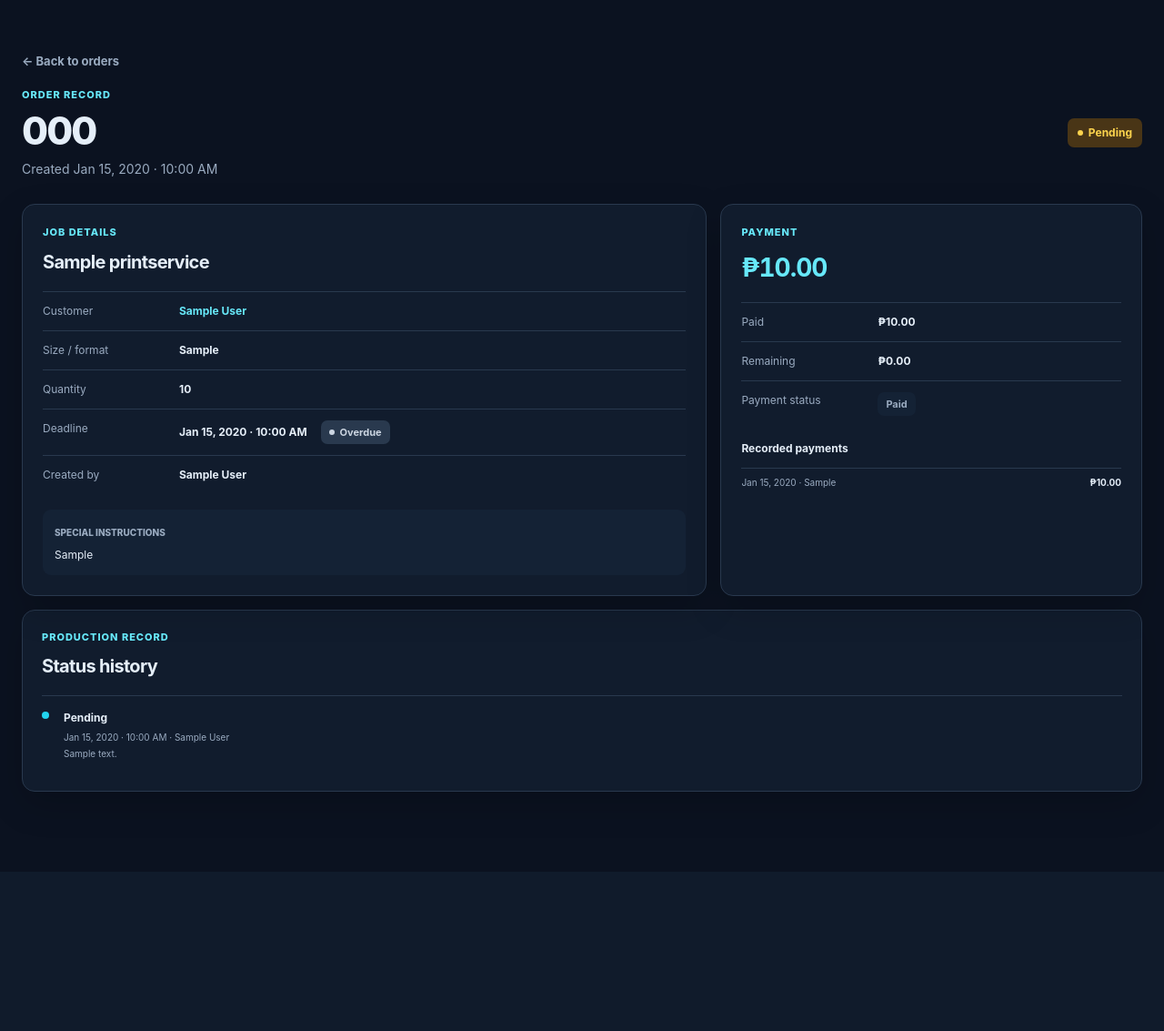
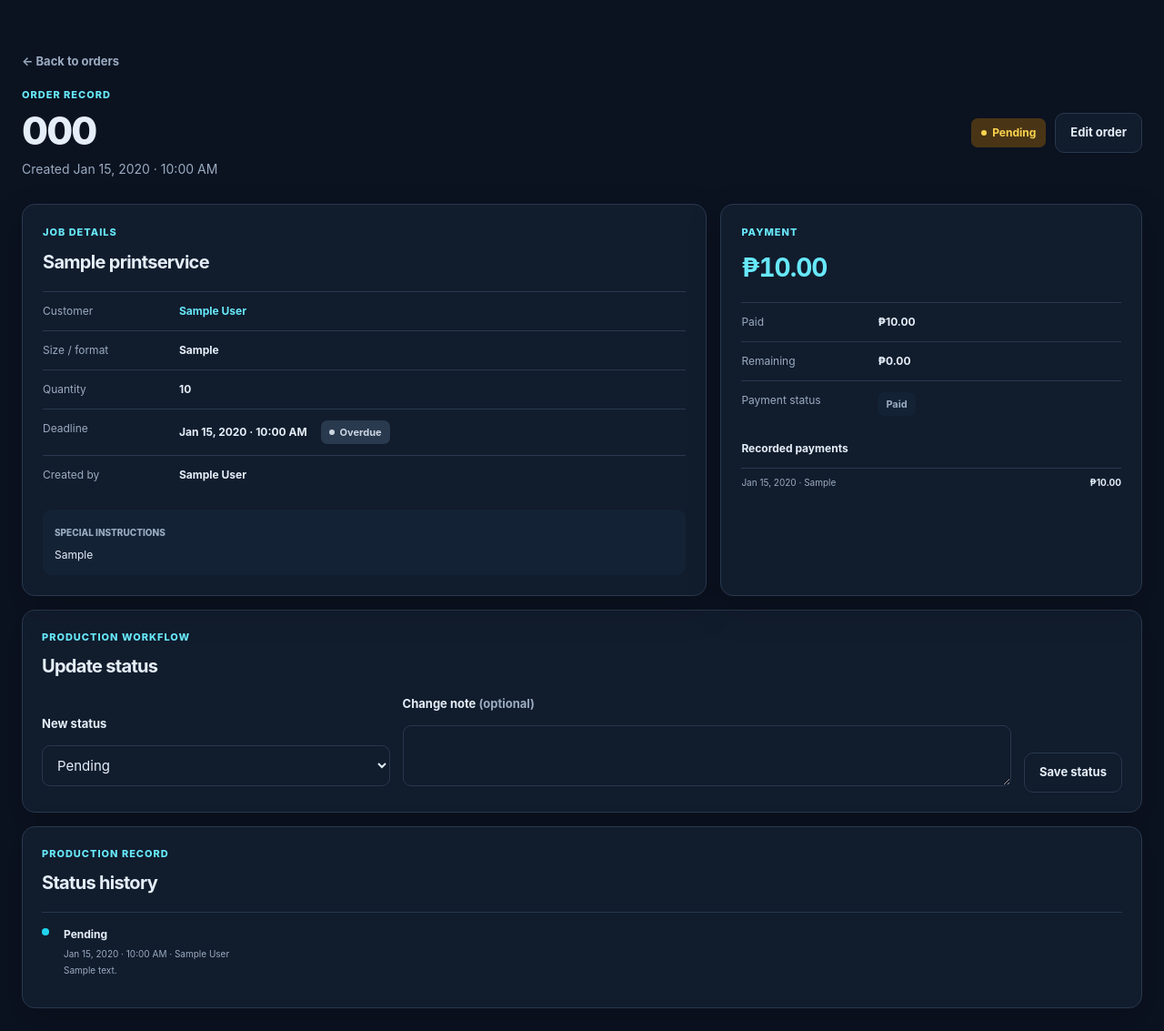
Before and after one commit to JIDIIII/CS327---PrintFlow, a Django app: page /orders/1/ in a window 1280 px wide. Shown: the part 76-1209 px from the top of the page at 91% size. Before the commit the page ends 976 px from the top, so only its background shows below. Run offline with Django 5.2, Linux system fonts and the light colour scheme; a user stored in the database is signed in; tables that the repository leaves empty hold one stand-in row (values such as "Sample post").

Commit message:
Complete order updates and payment recording

```diff
--- a/app/apps/orders/forms.py
+++ b/app/apps/orders/forms.py
@@ -1,7 +1,7 @@
 from uuid import uuid4
 
 from django import forms
-from django.db import transaction
+from django.db import models, transaction
 from django.utils import timezone
 
 from apps.customers.models import Customer
@@ -34,7 +34,12 @@ class OrderCreateForm(forms.ModelForm):
     def __init__(self, *args, **kwargs):
         super().__init__(*args, **kwargs)
         self.fields["customer"].queryset = Customer.objects.order_by("name", "id")
-        self.fields["service"].queryset = PrintService.objects.filter(is_active=True)
+        services = PrintService.objects.filter(is_active=True)
+        if self.instance.pk and self.instance.service_id:
+            services = PrintService.objects.filter(
+                models.Q(is_active=True) | models.Q(pk=self.instance.service_id)
+            )
+        self.fields["service"].queryset = services
         for name, field in self.fields.items():
             field.widget.attrs["aria-describedby"] = f"id_{name}-errors"
 
@@ -65,3 +70,29 @@ class OrderCreateForm(forms.ModelForm):
         )
         self.save_m2m()
         return order
+
+    @transaction.atomic
+    def update_existing(self):
+        order = super().save(commit=False)
+        order.total_price = order.service.price * order.quantity
+        order.save()
+        item = OrderItem.objects.filter(order=order).order_by("pk").first()
+        if item:
+            item.service = order.service
+            item.quantity = order.quantity
+            item.subtotal = order.total_price
+            item.save(update_fields=("service", "quantity", "subtotal"))
+        else:
+            OrderItem.objects.create(
+                order=order,
+                service=order.service,
+                quantity=order.quantity,
+                subtotal=order.total_price,
+            )
+        self.save_m2m()
+        return order
+
+
+class OrderStatusForm(forms.Form):
+    status = forms.ChoiceField(choices=OrderStatus.choices)
+    note = forms.CharField(required=False, widget=forms.Textarea(attrs={"rows": 2}))
--- a/app/apps/orders/urls.py
+++ b/app/apps/orders/urls.py
@@ -8,5 +8,6 @@ app_name = "orders"
 urlpatterns = [
     path("", views.order_list, name="list"),
     path("new/", views.order_create, name="create"),
+    path("<int:pk>/edit/", views.order_edit, name="edit"),
     path("<int:pk>/", views.order_detail, name="detail"),
 ]
--- a/app/apps/orders/views.py
+++ b/app/apps/orders/views.py
@@ -10,8 +10,8 @@ from django.utils.dateparse import parse_date
 
 from apps.customers.models import Customer
 
-from .forms import OrderCreateForm
-from .models import Order, OrderStatus, PaymentStatus, PrintService
+from .forms import OrderCreateForm, OrderStatusForm
+from .models import Order, OrderStatus, OrderStatusHistory, PaymentStatus, PrintService
 
 
 @login_required
@@ -108,6 +108,27 @@ def order_detail(request, pk):
         ),
         pk=pk,
     )
+    status_form = OrderStatusForm(initial={"status": order.status})
+    if request.method == "POST":
+        status_form = OrderStatusForm(request.POST)
+        if status_form.is_valid():
+            new_status = status_form.cleaned_data["status"]
+            if new_status != order.status:
+                previous_status = order.status
+                order.status = new_status
+                order.save(update_fields=("status", "updated_at"))
+                OrderStatusHistory.objects.create(
+                    order=order,
+                    from_status=previous_status,
+                    to_status=new_status,
+                    changed_by=request.user,
+                    note=status_form.cleaned_data["note"],
+                )
+                messages.success(request, "Order status updated.")
+                return redirect("orders:detail", pk=order.pk)
+            messages.info(request, "The order is already in that status.")
+            return redirect("orders:detail", pk=order.pk)
+
     order.paid_total = sum((payment.amount for payment in order.payments.all()), Decimal("0.00"))
     if order.paid_total <= 0:
         order.payment_label = PaymentStatus.UNPAID.label
@@ -116,4 +137,29 @@ def order_detail(request, pk):
     else:
         order.payment_label = PaymentStatus.PAID.label
     order.remaining_display = max(order.total_price - order.paid_total, Decimal("0.00"))
-    return render(request, "orders/order_detail.html", {"order": order})
+    return render(
+        request,
+        "orders/order_detail.html",
+        {"order": order, "status_form": status_form},
+    )
+
+
+@login_required
+def order_edit(request, pk):
+    order = get_object_or_404(Order.objects.select_related("customer", "service"), pk=pk)
+    form = OrderCreateForm(request.POST or None, instance=order)
+    if request.method == "POST" and form.is_valid():
+        form.update_existing()
+        messages.success(request, f"Order {order.order_number} was updated.")
+        return redirect("orders:detail", pk=order.pk)
+
+    return render(
+        request,
+        "orders/order_form.html",
+        {
+            "form": form,
+            "order": order,
+            "has_customers": Customer.objects.exists(),
+            "has_services": form.fields["service"].queryset.exists(),
+        },
+    )
--- a/app/apps/payments/urls.py
+++ b/app/apps/payments/urls.py
@@ -7,4 +7,5 @@ app_name = "payments"
 
 urlpatterns = [
     path("", views.payment_list, name="list"),
+    path("orders/<int:order_id>/new/", views.payment_create, name="create"),
 ]
--- a/app/static/css/orders/orders.css
+++ b/app/static/css/orders/orders.css
@@ -18,4 +18,14 @@
 @media (max-width: 760px) { .orders-summary { grid-template-columns: repeat(2, 1fr); }.orders-workspace, .customers-workspace { padding: 15px; }.filter-bar { grid-template-columns: 1fr 1fr; }.search-field { grid-column: 1 / -1; }.filter-submit { grid-column: auto; }.clear-filters { grid-column: 2; grid-row: 3; }.order-table { min-width: 0; }.detail-grid { grid-template-columns: 1fr; }.detail-list > div { grid-template-columns: 105px 1fr; }.record-form { padding: 17px; } }
 @media (max-width: 760px) { .order-skeleton-stats { grid-template-columns: repeat(2, 1fr); }.skeleton-filter-row { grid-template-columns: 1fr 1fr; }.skeleton-filter-search { grid-column: 1 / -1; }.skeleton-order-table { padding: 7px; }.skeleton-order-table-head { display: none; }.skeleton-order-row { grid-template-columns: 1fr 1fr; gap: 8px; min-height: 0; margin-bottom: 8px; padding: 10px; border: 1px solid var(--line); border-radius: 9px; }.skeleton-order-row .skeleton-block { height: 10px; }.skeleton-order-row .skeleton-block:first-child { grid-column: 1 / -1; height: 14px; } }
 @media (max-width: 440px) { .orders-summary { gap: 8px; }.summary-card { min-height: 99px; padding: 12px; }.summary-card strong { font-size: 24px; }.filter-bar { grid-template-columns: 1fr; }.search-field, .filter-submit, .clear-filters { grid-column: auto; grid-row: auto; }.clear-filters { justify-self: end; }.order-detail-heading { align-items: flex-start !important; }.detail-card, .history-card { padding: 16px; }.skeleton-page-heading { align-items: flex-start; flex-direction: column; }.skeleton-page-heading .skeleton-button { flex-basis: 38px; width: 132px; }.skeleton-filter-row { grid-template-columns: 1fr; }.skeleton-filter-search { grid-column: auto; } }
+
+.detail-heading-actions { display: flex; align-items: center; gap: 10px; }
+.payment-action { display: inline-flex; margin-top: 18px; text-decoration: none; }
+.status-update-form { display: grid; grid-template-columns: minmax(170px, .8fr) minmax(220px, 1.4fr) auto; align-items: end; gap: 14px; }
+.status-update-form .field { margin: 0; }
+.status-update-form .field label { display: block; margin-bottom: 6px; }
+.status-update-form select, .status-update-form textarea { width: 100%; }
+.status-update-form textarea { min-height: 40px; }
+.status-update-form .button { white-space: nowrap; }
+@media (max-width: 760px) { .detail-heading-actions { align-items: flex-start; flex-direction: column; }.status-update-form { grid-template-columns: 1fr; }.status-update-form .button { justify-self: start; } }
 @media (prefers-reduced-motion: reduce) { .orders-main { animation: none; }.row-action span { transition: none; } }
--- a/app/templates/orders/order_detail.html
+++ b/app/templates/orders/order_detail.html
@@ -8,7 +8,7 @@
 <main id="main-content" class="feature-main detail-page orders-main">
     <a class="back-link" href="{% url 'orders:list' %}">← Back to orders</a>
     {% for message in messages %}<div class="message success" role="status" aria-live="polite">{{ message }}</div>{% endfor %}
-    <div class="page-heading order-detail-heading"><div><p class="eyebrow">Order record</p><h1>{{ order.order_number }}</h1><p>Created {{ order.created_at|date:"M j, Y · g:i A" }}</p></div><span class="status-badge status-{{ order.status|lower }}">{{ order.get_status_display }}</span></div>
+    <div class="page-heading order-detail-heading"><div><p class="eyebrow">Order record</p><h1>{{ order.order_number }}</h1><p>Created {{ order.created_at|date:"M j, Y · g:i A" }}</p></div><div class="detail-heading-actions"><span class="status-badge status-{{ order.status|lower }}">{{ order.get_status_display }}</span><a class="button secondary" href="{% url 'orders:edit' order.pk %}">Edit order</a></div></div>
     <div class="detail-grid">
         <section class="form-card detail-card">
             <p class="section-kicker">Job details</p><h2>{{ order.service.name }}</h2>
@@ -18,9 +18,11 @@
         <section class="form-card detail-card payment-card">
             <p class="section-kicker">Payment</p><h2>₱{{ order.total_price|floatformat:2 }}</h2>
             <dl class="detail-list"><div><dt>Paid</dt><dd>₱{{ order.paid_total|floatformat:2 }}</dd></div><div><dt>Remaining</dt><dd>₱{{ order.remaining_display|floatformat:2 }}</dd></div><div><dt>Payment status</dt><dd><span class="payment-badge">{{ order.payment_label }}</span></dd></div></dl>
+            {% if order.remaining_display > 0 %}<a class="button primary payment-action" href="{% url 'payments:create' order.pk %}">Record payment</a>{% endif %}
             {% if order.payments.all %}<div class="payment-history"><h3>Recorded payments</h3>{% for payment in order.payments.all %}<div><span>{{ payment.paid_at|date:"M j, Y" }}{% if payment.payment_method %} · {{ payment.payment_method }}{% endif %}</span><strong>₱{{ payment.amount|floatformat:2 }}</strong></div>{% endfor %}</div>{% endif %}
         </section>
     </div>
+    <section class="form-card history-card status-update-card"><p class="section-kicker">Production workflow</p><h2>Update status</h2><form method="post" class="status-update-form" action="{% url 'orders:detail' order.pk %}">{% csrf_token %}<div class="field"><label for="id_status">New status</label>{{ status_form.status }}<div class="field-error" role="alert">{{ status_form.status.errors }}</div></div><div class="field"><label for="id_note">Change note <span class="muted-copy">(optional)</span></label>{{ status_form.note }}<div class="field-error" role="alert">{{ status_form.note.errors }}</div></div><button class="button secondary" type="submit">Save status</button></form></section>
     <section class="form-card history-card"><p class="section-kicker">Production record</p><h2>Status history</h2>{% if order.status_history.all %}<ol class="history-list">{% for event in order.status_history.all %}<li><span class="history-dot" aria-hidden="true"></span><div><strong>{{ event.get_to_status_display }}</strong><p>{{ event.changed_at|date:"M j, Y · g:i A" }}{% if event.changed_by %} · {{ event.changed_by.get_full_name|default:event.changed_by.username }}{% endif %}</p>{% if event.note %}<p>{{ event.note }}</p>{% endif %}</div></li>{% endfor %}</ol>{% else %}<p class="muted-copy">No status changes have been recorded yet.</p>{% endif %}</section>
 </main>
 {% endblock %}
--- a/app/templates/orders/order_form.html
+++ b/app/templates/orders/order_form.html
@@ -1,13 +1,13 @@
 {% extends "base.html" %}
 {% load static %}
-{% block title %}New order | PrintFlow{% endblock %}
+{% block title %}{% if order %}Edit order{% else %}New order{% endif %} | PrintFlow{% endblock %}
 {% block page_styles %}<link rel="stylesheet" href="{% static 'css/orders/orders.css' %}">{% endblock %}
 {% block skeleton %}<div class="skeleton-frame app-skeleton"><span class="skeleton-block skeleton-brand"></span><span class="skeleton-block skeleton-heading"></span><span class="skeleton-block skeleton-panel"></span></div>{% endblock %}
 {% block navigation %}{% include "shared/app_navigation.html" with nav_page="orders" %}{% endblock %}
 {% block content %}
 <main id="main-content" class="feature-main form-page orders-main">
     <a class="back-link" href="{% url 'orders:list' %}">← Back to orders</a>
-    <div class="page-heading"><div><p class="eyebrow">Production workspace</p><h1>New order</h1><p>Capture the job details and put it on the schedule.</p></div></div>
+    <div class="page-heading"><div><p class="eyebrow">Production workspace</p><h1>{% if order %}Edit order{% else %}New order{% endif %}</h1><p>{% if order %}Update the job details for {{ order.order_number }}.{% else %}Capture the job details and put it on the schedule.{% endif %}</p></div></div>
     {% if not has_customers %}<div class="message message-info" role="status">Add a customer before creating an order. <a href="{% url 'customers:create' %}">Add customer</a></div>{% endif %}
     {% if not has_services %}<div class="message message-info" role="status">No active print services are available. Ask a workspace admin to add a service before creating an order.</div>{% endif %}
     <form method="post" class="form-card record-form">
@@ -24,7 +24,7 @@
             {% endfor %}
         </div>
         <p class="form-note">The order total is calculated from the selected service price and quantity.</p>
-        <div class="form-actions"><a class="button secondary" href="{% url 'orders:list' %}">Cancel</a><button class="button primary" type="submit"{% if not has_customers or not has_services %} disabled{% endif %}>Create order <span aria-hidden="true">→</span></button></div>
+        <div class="form-actions"><a class="button secondary" href="{% if order %}{% url 'orders:detail' order.pk %}{% else %}{% url 'orders:list' %}{% endif %}">Cancel</a><button class="button primary" type="submit"{% if not has_customers or not has_services %} disabled{% endif %}>{% if order %}Save changes{% else %}Create order{% endif %} <span aria-hidden="true">→</span></button></div>
     </form>
 </main>
 {% endblock %}
```
Also changed, not shown: app/apps/orders/tests.py (+35 -0 lines), app/apps/payments/forms.py (added, +38 -0 lines), app/apps/payments/tests.py (+65 -1 lines), app/apps/payments/views.py (+22 -1 lines), app/templates/payments/payment_form.html (added, +21 -0 lines).
